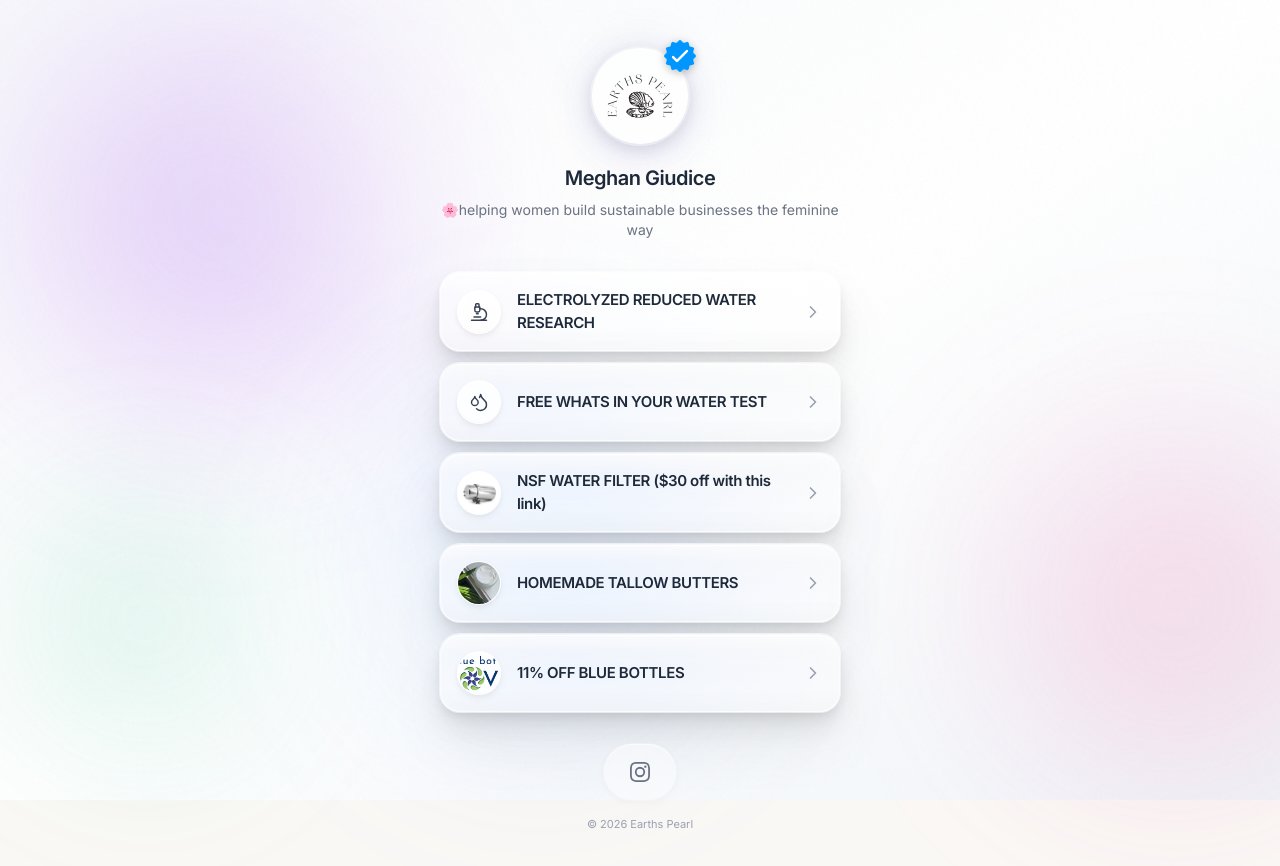
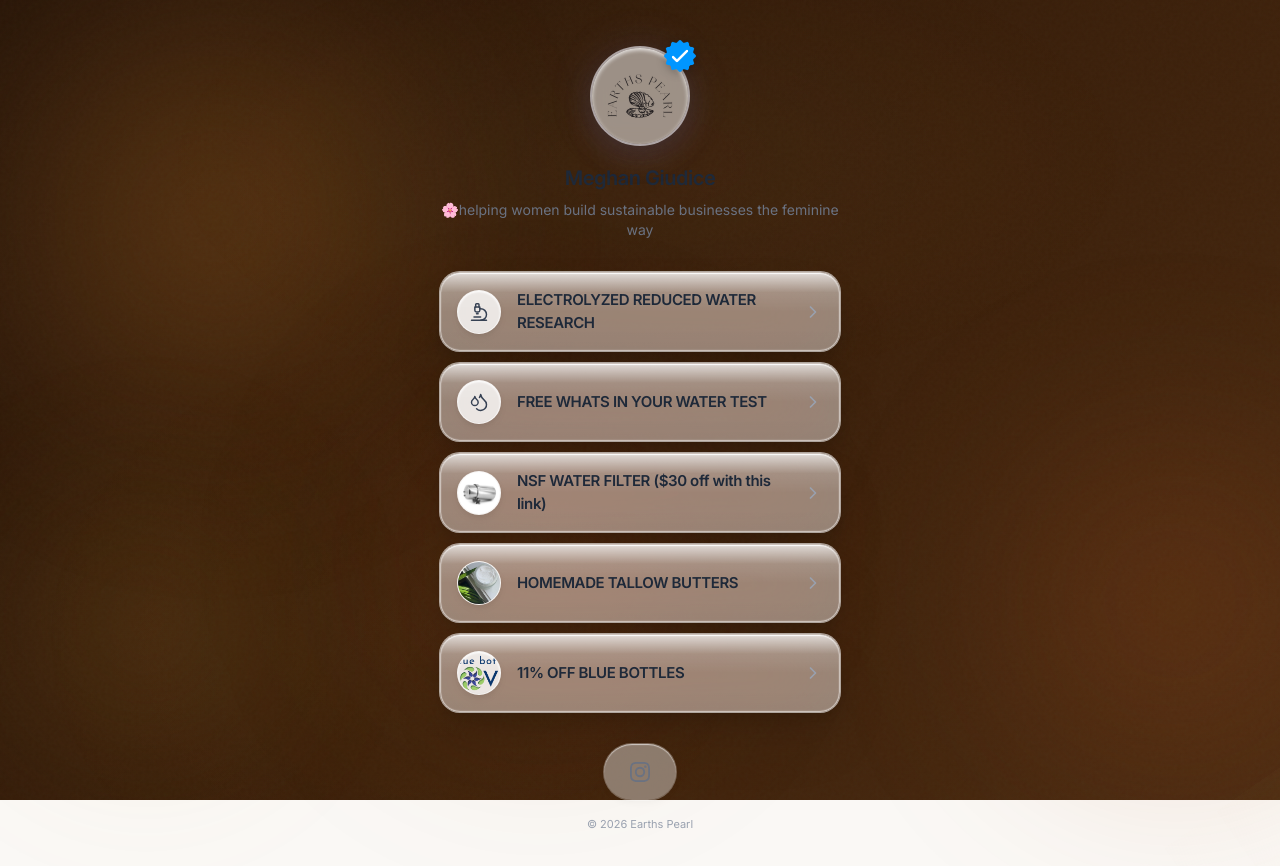
Before and after one commit to telluricaquarian/earthspearl, a Next.js app: page / in a window 1280 px wide. Shown: the top 866 px of the page. Built offline with nearby package versions, Linux system fonts and the light colour scheme.

Commit message:
style: update background to Earths Pearl brown while preserving animation

```diff
--- a/components/link-bio-page.tsx
+++ b/components/link-bio-page.tsx
@@ -69,13 +69,18 @@ const itemVariants = {
 export function LinkBioPage() {
   return (
     <main className="relative min-h-screen px-6 py-10 flex flex-col overflow-hidden">
-      <div className="fixed inset-0 z-0 bg-gradient-to-br from-slate-50 via-white to-slate-100" />
+      {/* Base background — deep warm brown */}
+      <div
+        className="fixed inset-0 z-0"
+        style={{ background: "linear-gradient(135deg, #271508 0%, #3B200B 55%, #4A2A10 100%)" }}
+      />
 
       {/* Animated gradient orbs */}
+      {/* Orb 1 — warm amber, top-left */}
       <motion.div
         className="fixed z-0 w-[500px] h-[500px] rounded-full"
         style={{
-          background: "radial-gradient(circle, rgba(147, 51, 234, 0.25) 0%, transparent 70%)",
+          background: "radial-gradient(circle, rgba(210, 130, 45, 0.28) 0%, transparent 70%)",
           filter: "blur(60px)",
           top: "-10%",
           left: "-10%",
@@ -92,10 +97,11 @@ export function LinkBioPage() {
         }}
       />
 
+      {/* Orb 2 — warm copper, right */}
       <motion.div
         className="fixed z-0 w-[600px] h-[600px] rounded-full"
         style={{
-          background: "radial-gradient(circle, rgba(236, 72, 153, 0.2) 0%, transparent 70%)",
+          background: "radial-gradient(circle, rgba(180, 85, 35, 0.22) 0%, transparent 70%)",
           filter: "blur(80px)",
           top: "30%",
           right: "-20%",
@@ -112,10 +118,11 @@ export function LinkBioPage() {
         }}
       />
 
+      {/* Orb 3 — deep terracotta, bottom */}
       <motion.div
         className="fixed z-0 w-[450px] h-[450px] rounded-full"
         style={{
-          background: "radial-gradient(circle, rgba(59, 130, 246, 0.2) 0%, transparent 70%)",
+          background: "radial-gradient(circle, rgba(155, 65, 25, 0.2) 0%, transparent 70%)",
           filter: "blur(70px)",
           bottom: "-5%",
           left: "20%",
@@ -132,10 +139,11 @@ export function LinkBioPage() {
         }}
       />
 
+      {/* Orb 4 — soft gold, left */}
       <motion.div
         className="fixed z-0 w-[350px] h-[350px] rounded-full"
         style={{
-          background: "radial-gradient(circle, rgba(16, 185, 129, 0.15) 0%, transparent 70%)",
+          background: "radial-gradient(circle, rgba(225, 165, 55, 0.14) 0%, transparent 70%)",
           filter: "blur(50px)",
           top: "60%",
           left: "-5%",
@@ -152,14 +160,15 @@ export function LinkBioPage() {
         }}
       />
 
+      {/* Animated shifting ellipses — warm highlight wash */}
       <motion.div
         className="fixed inset-0 z-0 pointer-events-none opacity-60"
         animate={{
           background: [
-            "radial-gradient(ellipse 80% 60% at 20% 30%, rgba(255,255,255,0.6), transparent 50%), radial-gradient(ellipse 60% 80% at 80% 70%, rgba(255,255,255,0.4), transparent 50%)",
-            "radial-gradient(ellipse 80% 60% at 50% 20%, rgba(255,255,255,0.6), transparent 50%), radial-gradient(ellipse 60% 80% at 30% 80%, rgba(255,255,255,0.4), transparent 50%)",
-            "radial-gradient(ellipse 80% 60% at 80% 40%, rgba(255,255,255,0.6), transparent 50%), radial-gradient(ellipse 60% 80% at 60% 60%, rgba(255,255,255,0.4), transparent 50%)",
-            "radial-gradient(ellipse 80% 60% at 20% 30%, rgba(255,255,255,0.6), transparent 50%), radial-gradient(ellipse 60% 80% at 80% 70%, rgba(255,255,255,0.4), transparent 50%)",
+            "radial-gradient(ellipse 80% 60% at 20% 30%, rgba(255,200,120,0.07), transparent 50%), radial-gradient(ellipse 60% 80% at 80% 70%, rgba(255,180,80,0.05), transparent 50%)",
+            "radial-gradient(ellipse 80% 60% at 50% 20%, rgba(255,200,120,0.07), transparent 50%), radial-gradient(ellipse 60% 80% at 30% 80%, rgba(255,180,80,0.05), transparent 50%)",
+            "radial-gradient(ellipse 80% 60% at 80% 40%, rgba(255,200,120,0.07), transparent 50%), radial-gradient(ellipse 60% 80% at 60% 60%, rgba(255,180,80,0.05), transparent 50%)",
+            "radial-gradient(ellipse 80% 60% at 20% 30%, rgba(255,200,120,0.07), transparent 50%), radial-gradient(ellipse 60% 80% at 80% 70%, rgba(255,180,80,0.05), transparent 50%)",
           ],
         }}
         transition={{
@@ -169,12 +178,13 @@ export function LinkBioPage() {
         }}
       />
 
+      {/* Diagonal light-sweep shimmer */}
       <motion.div
         className="fixed z-0 pointer-events-none"
         style={{
           width: "200%",
           height: "100px",
-          background: "linear-gradient(90deg, transparent, rgba(255,255,255,0.3), transparent)",
+          background: "linear-gradient(90deg, transparent, rgba(255,210,150,0.08), transparent)",
           transform: "rotate(-35deg)",
           top: "20%",
           left: "-50%",
```
